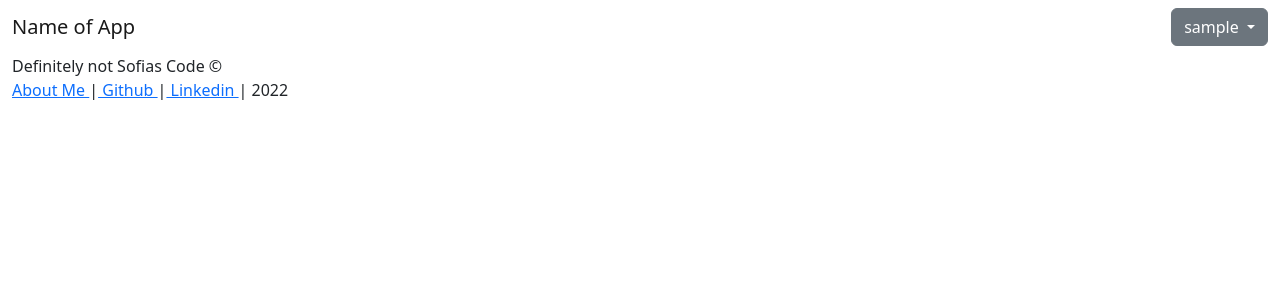
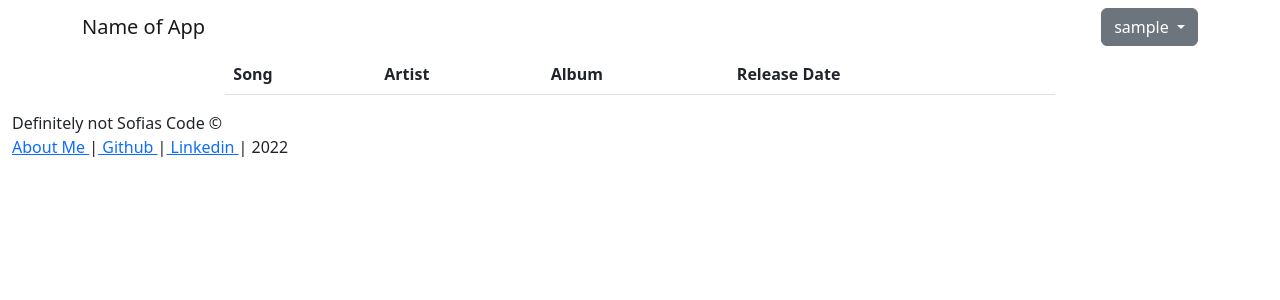
Before and after one commit to mphaunef/capstone_project, a Flask app: page /profile in a window 1280 px wide. Shown: the top 300 px of the page. Run offline with Flask 2, Linux system fonts and the light colour scheme; the visitor is signed in with stand-in values (Sample User, id 1); data comes from the database, SQL or seed files in the repository; lists and menus that the app fills with data are empty.

Commit message:
styling suffering

```diff
--- a/server.py
+++ b/server.py
@@ -40,7 +40,7 @@ def handle_login():
 
     if not user:
         flash('Incorrect user or password. Please try again.')
-        return redirect('/')
+
     if user:
         if user.password == password:
             session["username"] = user.username
@@ -49,7 +49,8 @@ def handle_login():
             return redirect('/grantspotify')
         else:
             flash('Incorrect user or password. Please try again.')
-            return redirect('/')
+
+    return redirect('/')
 
 
 
@@ -296,7 +297,7 @@ def profile_page():
 
     user_songs_by_genre_dict = crud.make_user_profile_dictionary(session['user_id'])
 
-    return render_template('user_profile.html', user_songs_by_genre_dict=user_songs_by_genre_dict)
+    return render_template('user_profile.html', user_songs_by_genre_dict=user_songs_by_genre_dict, username=session['username'])
 
 
 if __name__ == "__main__":
--- a/templates/base.html
+++ b/templates/base.html
@@ -15,7 +15,7 @@
   </head>
   {% if 'user_id' in session%}
   <nav class="navbar navbar-expand-lg">
-    <div class="container-fluid" id="nav">
+    <div class="container" id="nav">
     <span class="navbar-brand mb-0 h1">Name of App</span>
       <button class="navbar-toggler" type="button" data-bs-toggle="collapse" data-bs-target="#navbarNav" aria-controls="navbarNav" aria-expanded="false" aria-label="Toggle navigation">
         <span class="navbar-toggler-icon"></span>
@@ -29,6 +29,7 @@
           {% endif%}
         </ul>
       </div>
+      <div></div>
       <!-- <a class="nav-link" href="/logout">Log out</a> -->
 
         <!-- <a class="nav-link" href="/login">Log in</a> -->
--- a/templates/homepage.html
+++ b/templates/homepage.html
@@ -17,7 +17,7 @@
         {% endfor %}
         </select>
     </p>
-    <p>
+    <p id="recommendation_button">
         <button type="submit" id="get_recommendation_button"> Go!</button>
     </p>
 
--- a/templates/user_profile.html
+++ b/templates/user_profile.html
@@ -3,12 +3,17 @@
 href="/static/css/style.css">
 {% block title %} My Profile {% endblock %}
 
-
+{{username}}
 {% block body %}
+<body id="profile_body">
+    <div class="container-fluid" id="stuff">
+        <div class="row user-profile">
+            <div class="col-md-2" id="genres-column">
                 {% for genre_id in user_songs_by_genre_dict %}
                 <button class="genre-buttons" value="{{genre_id}}">{{user_songs_by_genre_dict[genre_id]['genre']}}</button> <br>
 
-    <ul class="hidden" id="{{genre_id}}">
+                <ul class="hidden" >
+
                 {% for song in user_songs_by_genre_dict[genre_id]["song_list"] %}
                 <li>Song: {{song.name}} Artist: {{song.artist}} Album: {{song.album}} Release Date: {{song.release_date}}</li>
 
@@ -16,7 +21,34 @@ href="/static/css/style.css">
                     </ul>
 
                 {% endfor %}
+            </div> {# this closes col #}
 
+        <div class="col-md-8" id="users_songs_table">
+            <table class="table">
+                <thead>
+                    <tr>
+                    <th scope="col">Song</th>
+                    <th scope="col">Artist</th>
+                    <th scope="col">Album</th>
+                    <th scope="col">Release Date</th>
+                    </tr>
+                </thead>
+                {% for genre_id in user_songs_by_genre_dict %}
+                <tbody class="hidden" id="{{genre_id}}">
+                    {% for song in user_songs_by_genre_dict[genre_id]["song_list"] %}
+                    <tr>
+                    <th scope="row">{{song.name}}</th>
+                    <td>{{song.artist}}</td>
+                    <td>{{song.album}}</td>
+                    <td>{{song.release_date}}</td>
+                    </tr>
+                    {% endfor %}
+                </tbody>
+                {% endfor %}
+                </table>
+        </div> {# this closes col #}
+        </div> {# this closes row #}
+    </div>
 <script src="/static/ajaxuserprofile.js"></script>
-
+</body>
 {% endblock %}
```
Lines whose indentation alone changed are shown as unchanged.
